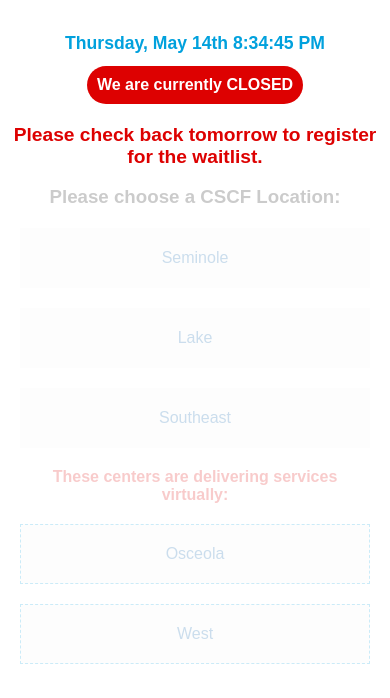
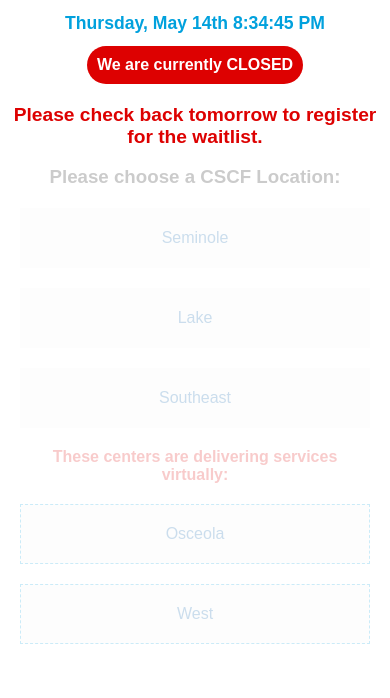
Before and after one commit to careersourcecf/Appointment-Waitlist, a plain HTML site: page index.html in a window 390 px wide. Shown: the part 370-1068 px from the top of the page. Drawn offline with Linux system fonts and the light colour scheme.

Commit message:
Fix body margin on top

```diff
--- a/css/mobile.css
+++ b/css/mobile.css
@@ -1,10 +1,13 @@
 @media (max-width: 900px) {
     body {
         background: #01a1dd;
+        margin:0px;
+        padding:0px;
     }
     .container {
         max-width:100%;
         width:100%;
+        margin-top:0px;
     }
     .welcome-time {
         font-weight:bold;
```
